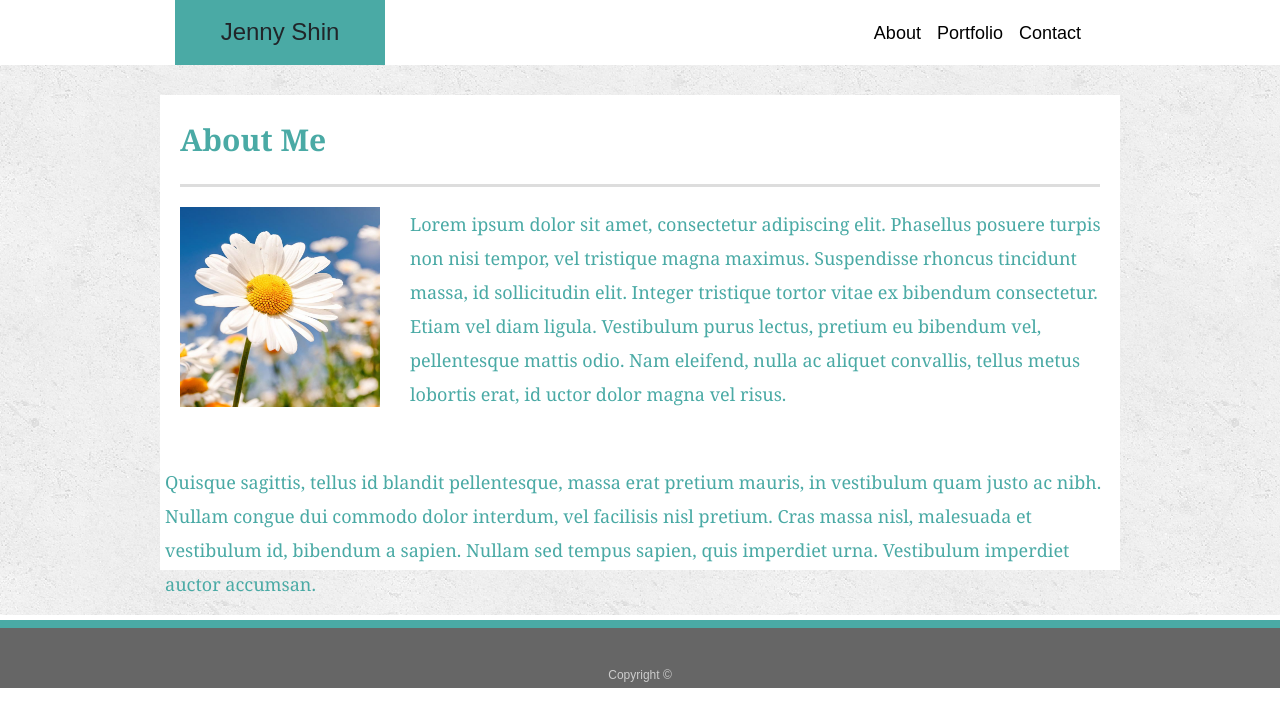
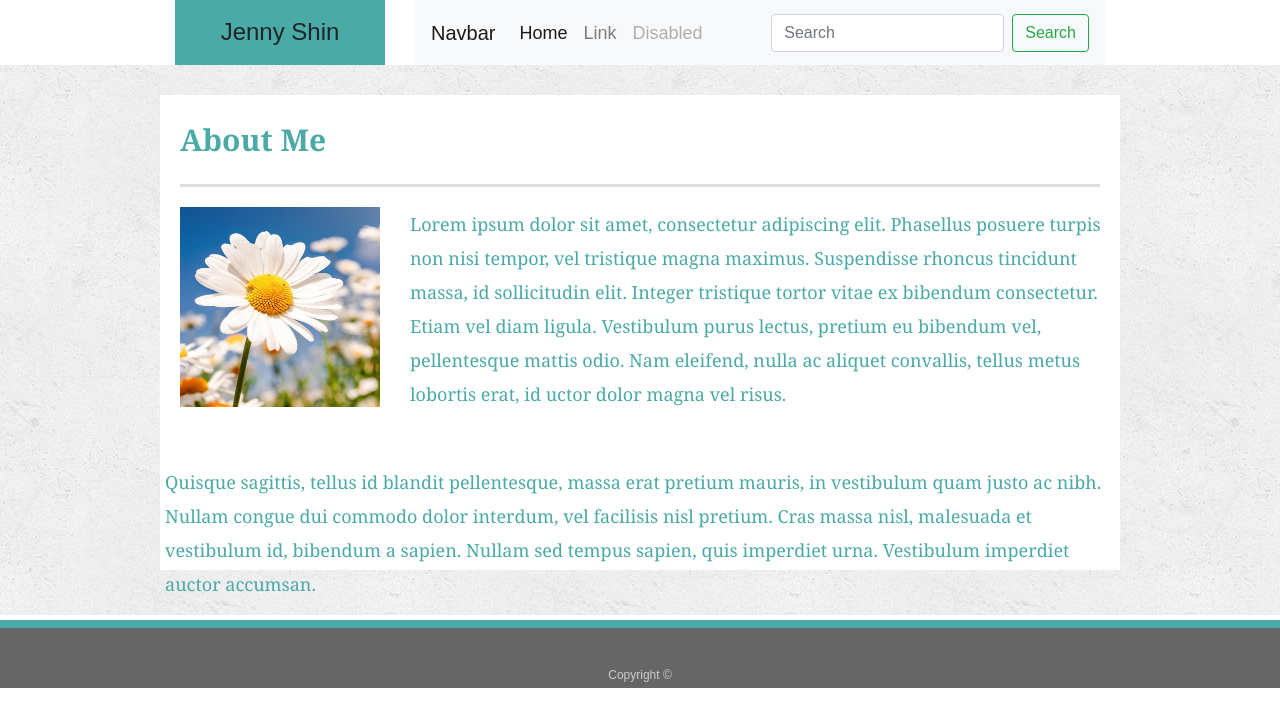
Before and after one commit to jenshin75/Bootstrap-Portfolio, a plain HTML site: page index.html in a window 1280 px wide. Drawn offline with nearby package versions, Linux system fonts and the light colour scheme.

Commit message:
updated 05/04/19 1:10 pm

```diff
--- a/index.html
+++ b/index.html
@@ -17,24 +17,19 @@
   <header>
 
     <div class="container">
-
-      <!--header (name and links)-->
       <div class="row">
-
         <div class="col-sm-3">
           <p id="name">Jenny Shin</p>
         </div>
 
         <div class="col-sm-9">
-
-          <nav class="navbar navbar-expand-lg">
-            <button class="navbar-toggler ml-auto" type="button" data-toggle="collapse" data-target="#navbarNav"
+            <!-- <nav class="navbar navbar-expand-lg">
+                          <button class="navbar-toggler ml-auto" type="button" data-toggle="collapse" data-target="#navbarNav"
               aria-controls="navbarNav" aria-expanded="false" aria-label="Toggle navigation">
               <span class="navbar-toggler-icon"></span>
             </button>
-
             <div class="collapse navbar-collapse" id="navbarNav">
-              <ul class="navbar-nav ml-auto">
+               <ul class="navbar-nav ml-auto">
                 <li class="nav-item active">
                   <a class="nav-link" href="../Bootstrap-Portfolio/index.html">About<span
                       class="sr-only">(current)</span></a>
@@ -48,8 +43,31 @@
               </ul>
             </div>
 
+          </nav> -->
+          <nav class="navbar navbar-expand-lg navbar-light bg-light">
+            <a class="navbar-brand" href="#">Navbar</a>
+            <button class="navbar-toggler" type="button" data-toggle="collapse" data-target="#navbarTogglerDemo02" aria-controls="navbarTogglerDemo02" aria-expanded="false" aria-label="Toggle navigation">
+              <span class="navbar-toggler-icon"></span>
+            </button>
+
+            <div class="collapse navbar-collapse" id="navbarTogglerDemo02">
+              <ul class="navbar-nav mr-auto mt-2 mt-lg-0">
+                <li class="nav-item active">
+                  <a class="nav-link" href="#">Home <span class="sr-only">(current)</span></a>
+                </li>
+                <li class="nav-item">
+                  <a class="nav-link" href="#">Link</a>
+                </li>
+                <li class="nav-item">
+                  <a class="nav-link disabled" href="#" tabindex="-1" aria-disabled="true">Disabled</a>
+                </li>
+              </ul>
+              <form class="form-inline my-2 my-lg-0">
+                <input class="form-control mr-sm-2" type="search" placeholder="Search">
+                <button class="btn btn-outline-success my-2 my-sm-0" type="submit">Search</button>
+              </form>
+            </div>
           </nav>
-
         </div>
 
       </div>
```
